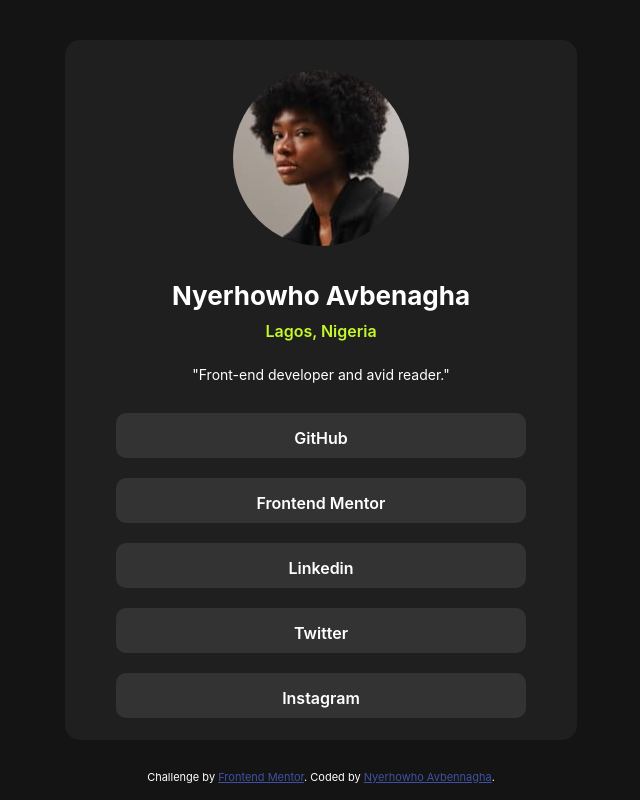
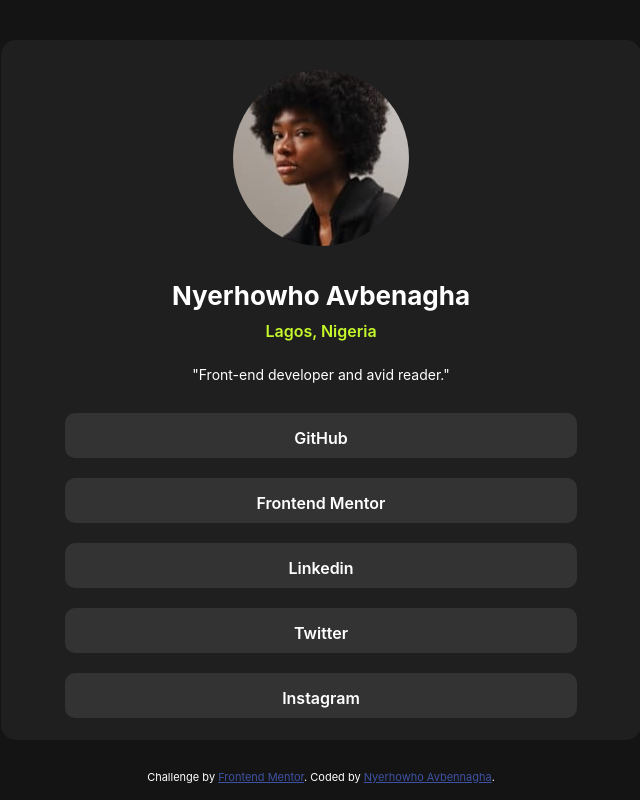
Before and after one commit to Nyerhowho9/social-links-profile, a plain HTML site: page index.html in a window 1280 px wide. Shown: the whole page, without its empty margins (319-959 px from the left). Drawn offline with Linux system fonts and the light colour scheme.

Commit message:
add dresponsiveness for all screens

```diff
--- a/style.css
+++ b/style.css
@@ -93,12 +93,11 @@ h4{
 }
 @media only screen and (min-width: 768px) {
     main{
-        width: 40%;
+        width: 50%;
     }
 
     .profile-details{
         width: 80%;
-
     }
 
 
@@ -111,3 +110,4 @@ h4{
 
 
 }
+@media only screen and (min-width: 768px)
```
Lines whose indentation alone changed are shown as unchanged.
